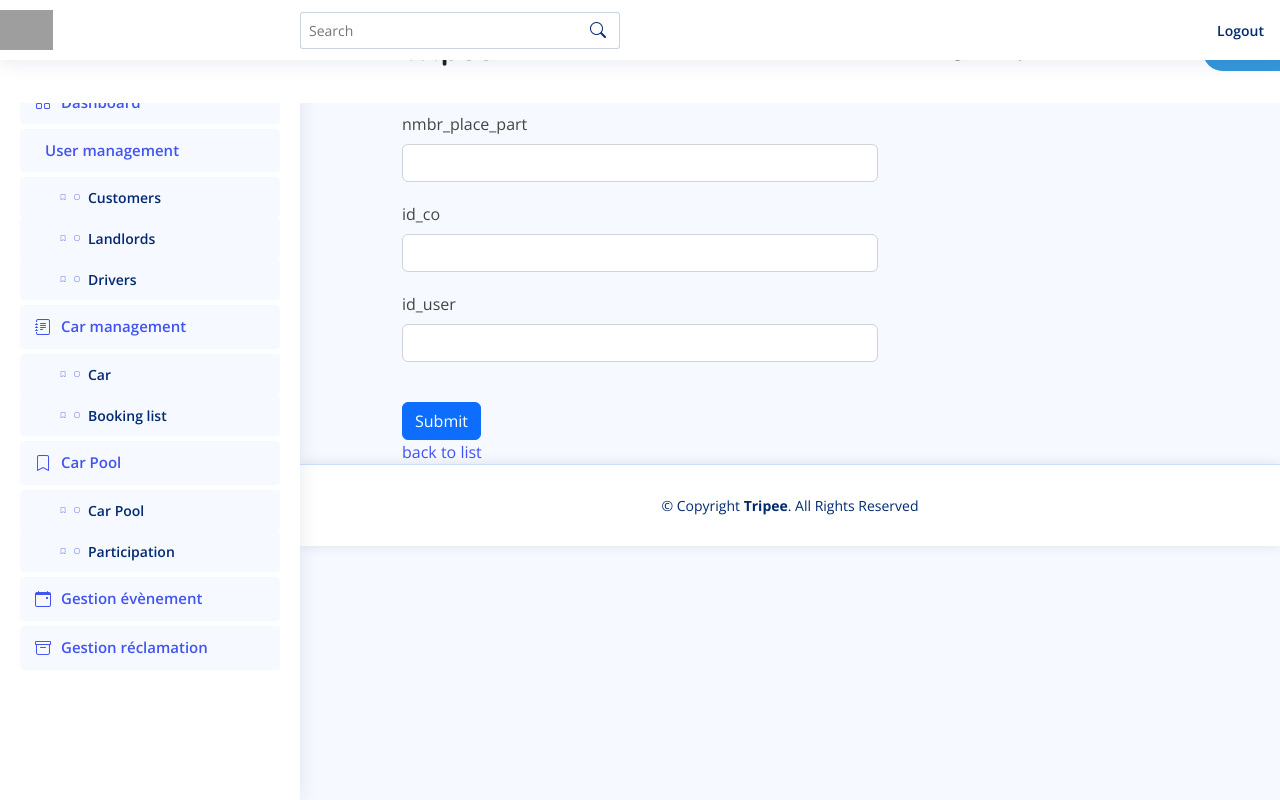
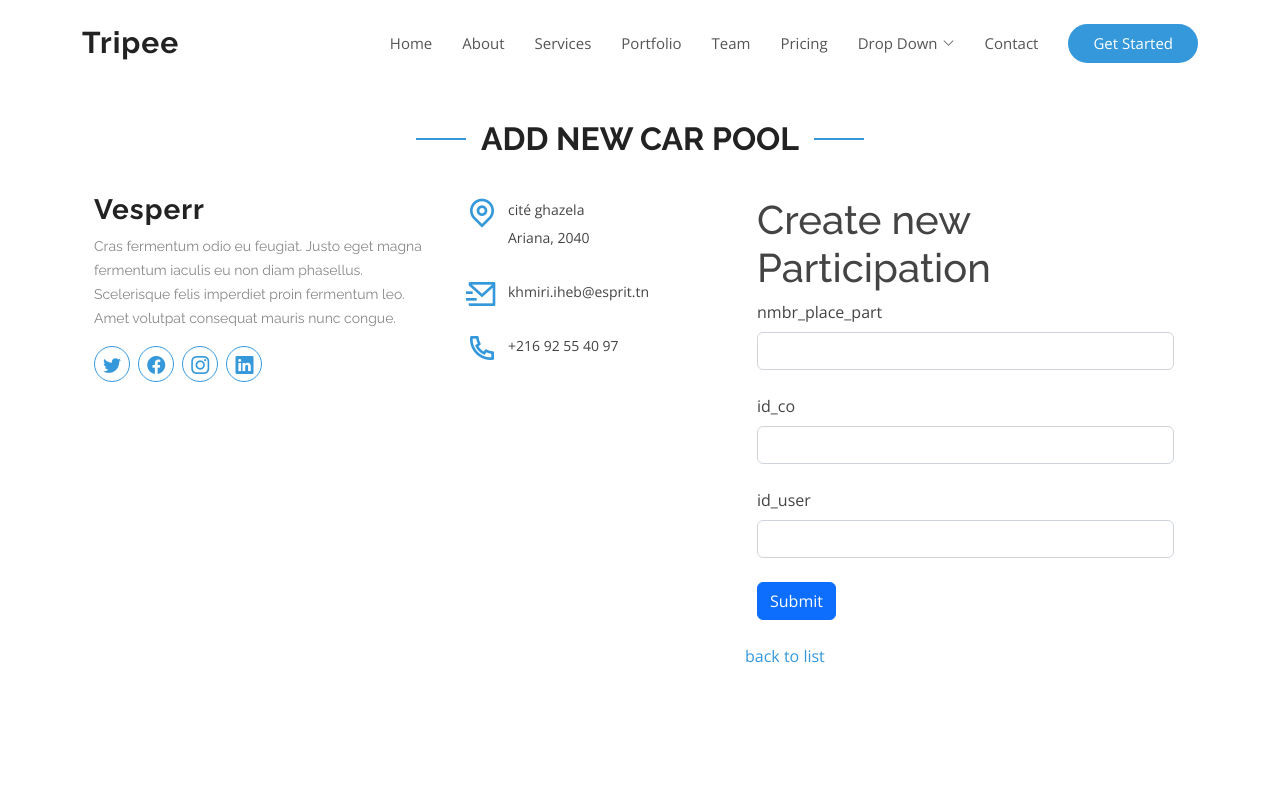
Before and after one commit to ihebkh/trippie_web, a Symfony app: template templates/participation/newfront.html.twig in a window 1280 px wide. Run offline with Twig, Linux system fonts and the light colour scheme; the template is opened without the code that fills it, so the values that code supplies are empty; form fields are guessed from the names that the template uses; some libraries are stand-ins or nearby versions; grey boxes are pictures that could not be loaded.

Commit message:
Front T2 + join

```diff
--- a/src/Controller/ParticipationController.php
+++ b/src/Controller/ParticipationController.php
@@ -38,7 +38,7 @@ class ParticipationController extends AbstractController
             return $this->redirectToRoute('app_participation_index', [], Response::HTTP_SEE_OTHER);
         }
 
-        return $this->renderForm('participation/new.html.twig', [
+        return $this->renderForm('participation/newfront.html.twig', [
             'participation' => $participation,
             'form' => $form,
         ]);
--- /dev/null
+++ b/templates/participation/_form2.html.twig
@@ -0,0 +1,29 @@
+
+{% block body %}
+  <div class="container">
+    <h1>Create new Participation</h1>
+    <form method="POST" action="{{ path('app_participation_new') }}" enctype="multipart/form-data">
+      {{ form_start(form) }}
+      <div class="form-group">
+        {{ form_label(form.nmbr_place_part, 'nmbr_place_part') }}
+        {{ form_widget(form.nmbr_place_part, { 'attr': {'class': 'form-control'} }) }}
+        <br>
+      </div>
+      <div class="form-group">
+        {{ form_label(form.id_co, 'id_co') }}
+        {{ form_widget(form.id_co, { 'attr': {'class': 'form-control'} }) }}
+        <br>
+      </div>
+      <div class="form-group">
+        {{ form_label(form.id_user, 'id_user') }}
+        {{ form_widget(form.id_user, { 'attr': {'class': 'form-control'} }) }}
+        <br>
+      </div>
+
+      <button type="submit" class="btn btn-primary">Submit</button>
+      <br>
+      <br>
+      {{ form_end(form) }}
+    </form>
+  </div>
+{% endblock %}
--- a/templates/participation/newfront.html.twig
+++ b/templates/participation/newfront.html.twig
@@ -1,16 +1,91 @@
 {% extends 'indexClient.html.twig' %}
 
-{% block title %}New Participation
-{% endblock %}
+{% block body %}
 
-{% block body %}
-	<centre>
-
-		<h1>Create new Participation</h1>
-
-		{{ include('participation/_form.html.twig') }}
+	<main
+		id="main">
 
 
-	</centre>
+		<!-- ======= About Us Section ======= -->
+		<section id="about" class="about">
+			<div
+				class="container">
 
-{% endblock %}
+
+				<!-- ======= Contact Section ======= -->
+				<section id="contact" class="contact">
+					<div class="container">
+
+						<div class="section-title" data-aos="fade-up">
+							<h2>Add new Car Pool</h2>
+						</div>
+
+						<div class="row">
+
+							<div class="col-lg-4 col-md-6" data-aos="fade-up" data-aos-delay="100">
+								<div class="contact-about">
+									<h3>Vesperr</h3>
+									<p>Cras fermentum odio eu feugiat. Justo eget magna fermentum iaculis eu non diam phasellus. Scelerisque felis imperdiet proin fermentum leo. Amet volutpat consequat mauris nunc congue.</p>
+									<div class="social-links">
+										<a href="#" class="twitter">
+											<i class="bi bi-twitter"></i>
+										</a>
+										<a href="#" class="facebook">
+											<i class="bi bi-facebook"></i>
+										</a>
+										<a href="#" class="instagram">
+											<i class="bi bi-instagram"></i>
+										</a>
+										<a href="#" class="linkedin">
+											<i class="bi bi-linkedin"></i>
+										</a>
+									</div>
+								</div>
+							</div>
+
+							<div class="col-lg-3 col-md-6 mt-4 mt-md-0" data-aos="fade-up" data-aos-delay="200">
+								<div class="info">
+									<div>
+										<i class="ri-map-pin-line"></i>
+										<p>cité ghazela<br>Ariana, 2040</p>
+									</div>
+
+									<div>
+										<i class="ri-mail-send-line"></i>
+										<p>khmiri.iheb@esprit.tn</p>
+									</div>
+
+									<div>
+										<i class="ri-phone-line"></i>
+										<p>+216 92 55 40 97</p>
+									</div>
+
+								</div>
+							</div>
+
+							<div class="col-lg-5 col-md-12" data-aos="fade-up" data-aos-delay="300">
+
+
+								{{ include('participation/_form2.html.twig') }}
+
+								<a href="{{ path('app_co_voiturage_index_client') }}">
+									back to list</a>
+							</div>
+						</div>
+
+
+					</div>
+
+
+				</section>
+				<!-- End Contact Section -->
+
+
+			</main>
+			<!-- End #main -->
+
+
+			<a href="#" class="back-to-top d-flex align-items-center justify-content-center">
+				<i class="bi bi-arrow-up-short"></i>
+			</a>
+		{% endblock %}
```
Also changed, not shown: migrations/Version20230406212224.php (added, +35 -0 lines), src/Entity/CoVoiturage.php (+43 -0 lines), src/Entity/Participation.php (+15 -14 lines), templates/co_voiturage/_form2.html.twig (+14 -4 lines), templates/co_voiturage/newfront.html.twig (+85 -17 lines).
